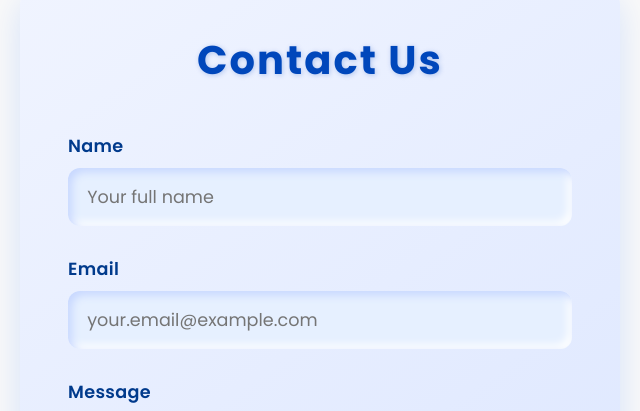
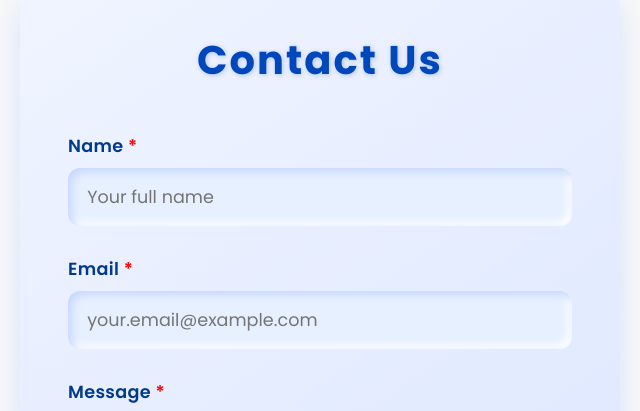
Before and after one commit to rajneeshmishra1008/MishraWebDev, a plain HTML site: page index.html in a window 1280 px wide. Shown: the part 2160-2571 px from the top of the page, 320-960 px from the left. Drawn offline with nearby package versions, Linux system fonts and the light colour scheme.

Commit message:
Update index.html

```diff
--- a/index.html
+++ b/index.html
@@ -205,13 +205,13 @@
  <section id="contact" class="container contact">
   <h2 data-aos="fade-up">Contact Us</h2>
   <form id="contact-form" novalidate data-aos="fade-up" autocomplete="off">
-    <label for="name">Name</label>
+    <label for="name">Name <span style="color: red">*</span></label>
     <input type="text" id="name" name="name" placeholder="Your full name" required />
 
-    <label for="email">Email</label>
+    <label for="email">Email <span style="color: red">*</span></label>
     <input type="email" id="email" name="email" placeholder="your.email@example.com" required />
 
-    <label for="message">Message</label>
+    <label for="message">Message <span style="color: red">*</span></label>
     <textarea id="message" name="message" rows="5" placeholder="Write your message here..." required></textarea>
 
     <button type="submit" class="btn-primary">Send Message</button>
```
